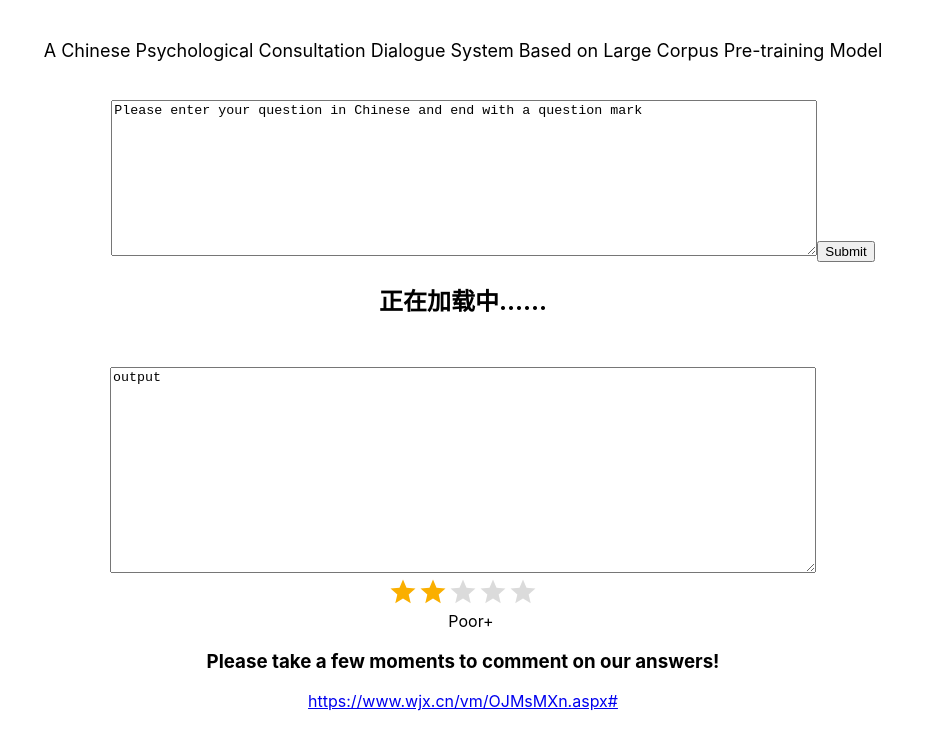
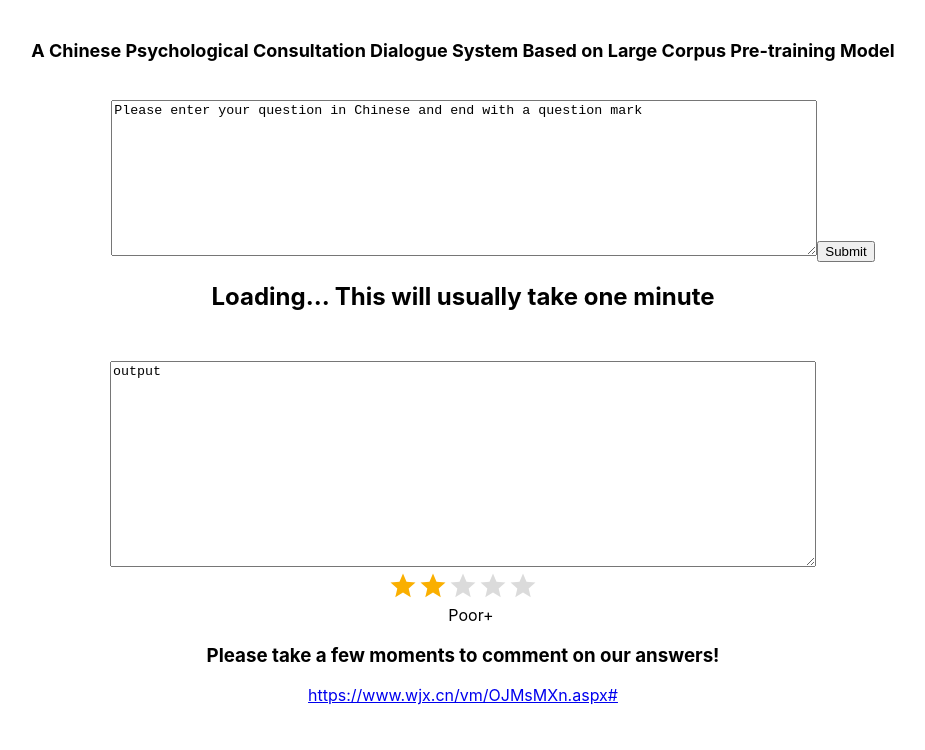
Before and after one commit to Shelby-Shi/PsyQA, a React (Create React App) app: page / in a window 1280 px wide. Both pictures are taken after a click on the input "Submit". Shown: the top 750 px of the page, without its empty margins (177-1102 px from the left). Built offline with nearby package versions, Linux system fonts and the light colour scheme; no server answers.

Commit message:
changed title and waiting sign

```diff
--- a/src/App.jsx
+++ b/src/App.jsx
@@ -21,7 +21,7 @@ function App() {
       />
       {
         get_val ? (
-          <h2>正在加载中......</h2>
+          <h2>Loading... This will usually take one minute</h2>
         ) : (
           null
         )
--- a/src/component/common/title/Title.tsx
+++ b/src/component/common/title/Title.tsx
@@ -4,8 +4,8 @@ import './Title.css';
 function Title() {
   return (
     <section className='title'>
-        <div className='title-text'>A Chinese Psychological Consultation Dialogue System
-        Based on Large Corpus Pre-training Model</div>
+        <h1 className='title-text'>A Chinese Psychological Consultation Dialogue System
+        Based on Large Corpus Pre-training Model</h1>
         <div></div>
     </section>
   )
```
